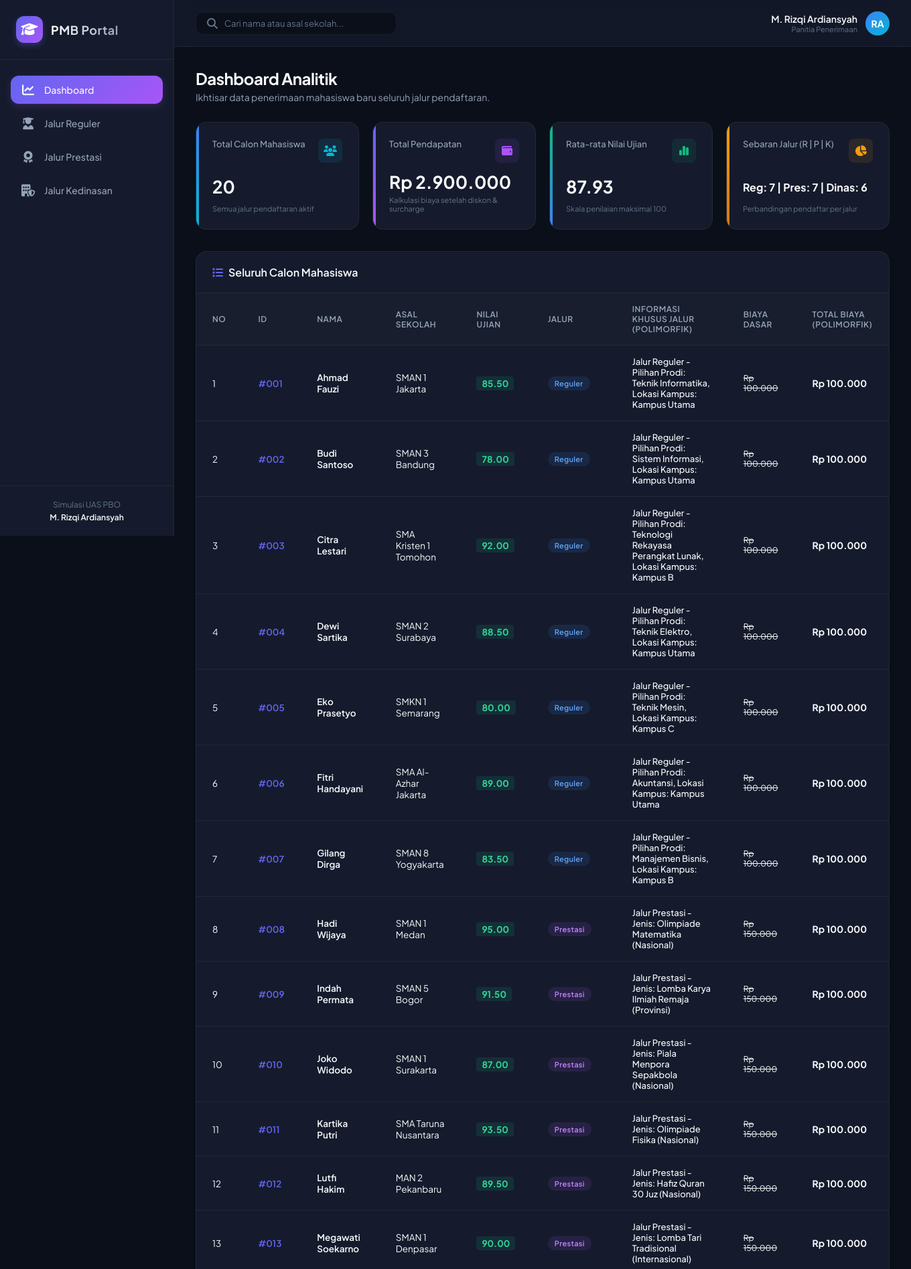
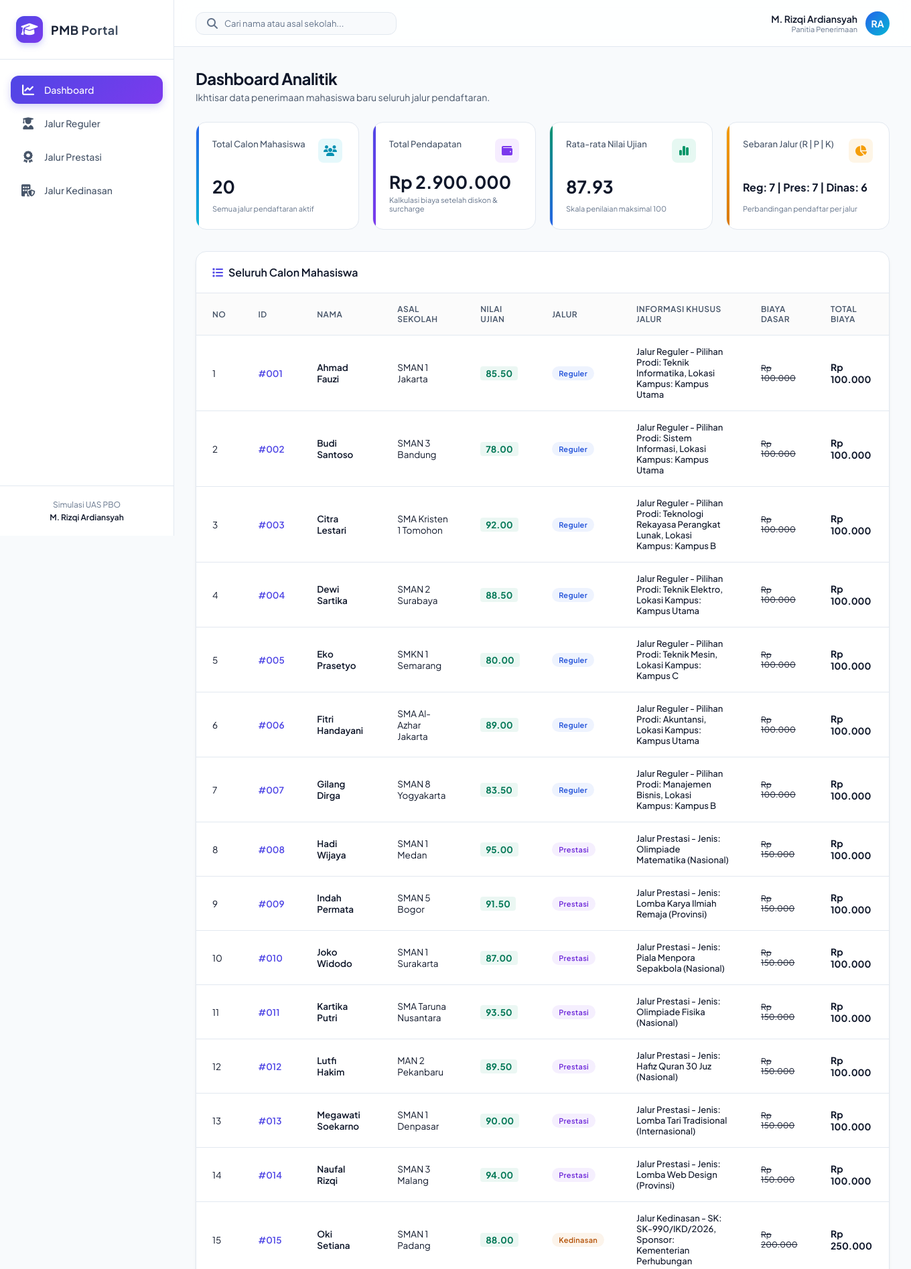
Before and after one commit to rizqibogorcihuyyy01/Simulasi_PBO_Muhammad_Rizqi_Ardiansyah, a PHP site: page / in a window 1360 px wide. Shown: the top 1895 px of the page at 67% size. Run offline with PHP 8.4, Linux system fonts and the light colour scheme; data comes from the database, SQL or seed files in the repository.

Commit message:
mengubah tema ke lightmode dan merapikan kolom total biaya

```diff
--- a/index.php
+++ b/index.php
@@ -188,9 +188,9 @@ $page = isset($_GET['page']) ? $_GET['page'] : 'dashboard';
                                         <th>Asal Sekolah</th>
                                         <th>Nilai Ujian</th>
                                         <th>Jalur</th>
-                                        <th>Informasi Khusus Jalur (Polimorfik)</th>
+                                        <th>Informasi Khusus Jalur</th>
                                         <th>Biaya Dasar</th>
-                                        <th>Total Biaya (Polimorfik)</th>
+                                        <th>Total Biaya</th>
                                     </tr>
                                 </thead>
                                 <tbody>
--- a/style.css
+++ b/style.css
@@ -1,20 +1,20 @@
 :root {
-    --bg-primary: #0b0f19;      /* Deep dark space blue */
-    --bg-secondary: #151b2c;    /* Card & sidebar dark blue */
-    --bg-tertiary: #1f2940;     /* Selected states and hovered list items */
-    --text-primary: #f8fafc;    /* Very light gray-white */
-    --text-secondary: #94a3b8;  /* Cool muted gray */
-    --text-muted: #64748b;      /* Darker muted gray */
-    --accent-gradient-1: linear-gradient(135deg, #6366f1 0%, #a855f7 100%); /* Indigo to purple */
-    --accent-gradient-2: linear-gradient(135deg, #3b82f6 0%, #06b6d4 100%); /* Blue to cyan */
-    --accent-gradient-3: linear-gradient(135deg, #10b981 0%, #3b82f6 100%); /* Emerald to blue */
-    --accent-indigo: #6366f1;
-    --accent-purple: #a855f7;
-    --accent-cyan: #06b6d4;
-    --accent-blue: #3b82f6;
-    --accent-emerald: #10b981;
-    --border-color: rgba(255, 255, 255, 0.06);
-    --border-hover: rgba(255, 255, 255, 0.12);
+    --bg-primary: #f8fafc;      /* Slate 50 - Light background */
+    --bg-secondary: #ffffff;    /* White - Sidebar and Card background */
+    --bg-tertiary: #f1f5f9;     /* Slate 100 - Active state & hover background */
+    --text-primary: #0f172a;    /* Slate 900 - Dark text for high contrast */
+    --text-secondary: #475569;  /* Slate 600 - Secondary text */
+    --text-muted: #64748b;      /* Slate 500 - Muted text */
+    --accent-gradient-1: linear-gradient(135deg, #4f46e5 0%, #7c3aed 100%); /* Indigo to purple */
+    --accent-gradient-2: linear-gradient(135deg, #2563eb 0%, #06b6d4 100%); /* Blue to cyan */
+    --accent-gradient-3: linear-gradient(135deg, #059669 0%, #2563eb 100%); /* Emerald to blue */
+    --accent-indigo: #4f46e5;
+    --accent-purple: #7c3aed;
+    --accent-cyan: #0891b2;
+    --accent-blue: #2563eb;
+    --accent-emerald: #059669;
+    --border-color: #e2e8f0;    /* Slate 200 - Light border */
+    --border-hover: #cbd5e1;    /* Slate 300 - Border on hover */
 
     --sidebar-width: 260px;
     --radius-sm: 8px;
@@ -22,8 +22,8 @@
     --radius-lg: 16px;
 
     --shadow-sm: 0 1px 2px 0 rgba(0, 0, 0, 0.05);
-    --shadow-md: 0 4px 6px -1px rgba(0, 0, 0, 0.1), 0 2px 4px -1px rgba(0, 0, 0, 0.06);
-    --shadow-lg: 0 10px 15px -3px rgba(0, 0, 0, 0.1), 0 4px 6px -2px rgba(0, 0, 0, 0.05);
+    --shadow-md: 0 4px 6px -1px rgba(0, 0, 0, 0.05), 0 2px 4px -1px rgba(0, 0, 0, 0.03);
+    --shadow-lg: 0 10px 15px -3px rgba(0, 0, 0, 0.08), 0 4px 6px -2px rgba(0, 0, 0, 0.04);
 
     --transition-fast: 0.15s ease;
     --transition-normal: 0.25s cubic-bezier(0.4, 0, 0.2, 1);
@@ -90,7 +90,7 @@ body {
     font-weight: 700;
     font-size: 18px;
     letter-spacing: 0.5px;
-    background: linear-gradient(to right, #ffffff, var(--text-secondary));
+    background: linear-gradient(to right, var(--text-primary), var(--text-secondary));
     -webkit-background-clip: text;
     -webkit-text-fill-color: transparent;
 }
@@ -125,13 +125,13 @@ body {
 
 .menu-item a:hover {
     color: var(--text-primary);
-    background-color: rgba(255, 255, 255, 0.03);
+    background-color: rgba(0, 0, 0, 0.03);
 }
 
 .menu-item.active a {
-    color: var(--text-primary);
+    color: #ffffff;
     background: var(--accent-gradient-1);
-    box-shadow: 0 4px 12px rgba(168, 85, 247, 0.2);
+    box-shadow: 0 4px 12px rgba(79, 70, 229, 0.25);
 }
 
 .sidebar-footer {
@@ -155,7 +155,7 @@ body {
 /* Navbar Styling */
 .navbar {
     height: 70px;
-    background-color: rgba(21, 27, 44, 0.8);
+    background-color: rgba(255, 255, 255, 0.85);
     backdrop-filter: blur(12px);
     border-bottom: 1px solid var(--border-color);
     display: flex;
@@ -312,7 +312,7 @@ body {
     align-items: center;
     justify-content: center;
     font-size: 16px;
-    background-color: rgba(255, 255, 255, 0.04);
+    background-color: rgba(0, 0, 0, 0.02);
 }
 
 .card-blue .stat-icon { color: var(--accent-cyan); background-color: rgba(6, 182, 212, 0.1); }
@@ -376,7 +376,7 @@ body {
 }
 
 .custom-table th {
-    background-color: rgba(255, 255, 255, 0.01);
+    background-color: rgba(0, 0, 0, 0.015);
     color: var(--text-secondary);
     font-weight: 600;
     padding: 16px 24px;
@@ -398,7 +398,7 @@ body {
 }
 
 .custom-table tbody tr:hover {
-    background-color: rgba(255, 255, 255, 0.015);
+    background-color: rgba(0, 0, 0, 0.01);
 }
 
 .custom-table tbody tr:last-child td {
@@ -417,30 +417,30 @@ body {
 }
 
 .badge-reguler {
-    background-color: rgba(59, 130, 246, 0.12);
-    color: #60a5fa;
+    background-color: rgba(37, 99, 235, 0.08);
+    color: #1d4ed8;
 }
 
 .badge-prestasi {
-    background-color: rgba(168, 85, 247, 0.12);
-    color: #c084fc;
+    background-color: rgba(124, 58, 237, 0.08);
+    color: #6d28d9;
 }
 
 .badge-kedinasan {
-    background-color: rgba(245, 158, 11, 0.12);
-    color: #fbbf24;
+    background-color: rgba(217, 119, 6, 0.08);
+    color: #b45309;
 }
 
 .badge-level {
-    background-color: rgba(255, 255, 255, 0.05);
+    background-color: #f1f5f9;
     color: var(--text-secondary);
     border: 1px solid var(--border-color);
 }
 
 /* Score highlight */
 .score-badge {
-    background-color: rgba(16, 185, 129, 0.12);
-    color: #34d399;
+    background-color: rgba(5, 150, 105, 0.08);
+    color: #047857;
     padding: 2px 8px;
     border-radius: 4px;
     font-weight: 700;
```
